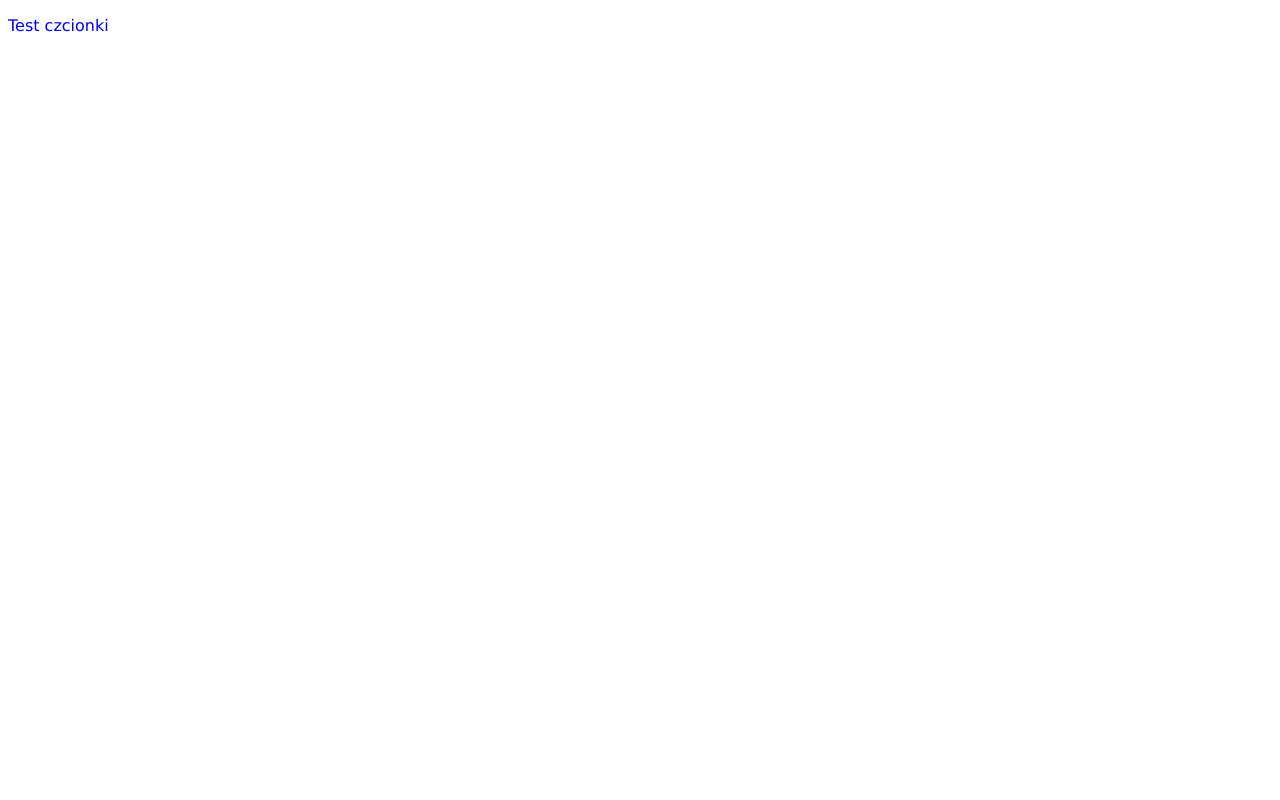
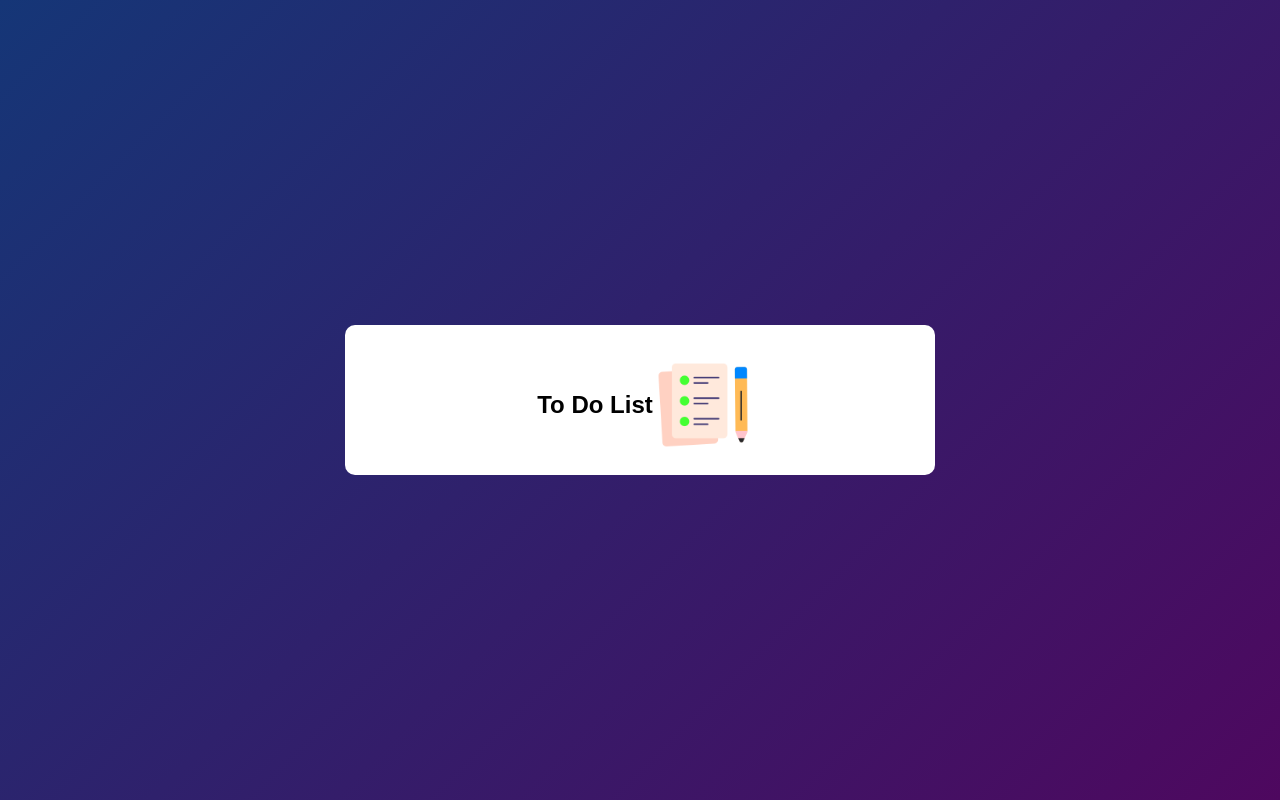
Before and after one commit to patrykos98/todoJSv2, a plain HTML site: page index.html in a window 1280 px wide. Drawn offline with Linux system fonts and the light colour scheme.

Commit message:
Uklad strony

```diff
--- a/index.html
+++ b/index.html
@@ -7,7 +7,13 @@
     <link rel="stylesheet" href="css/style.css"/>
 </head>
 <body>
-    <p>Test czcionki</p>
+    <div class="container">
+     <div class="ToDoContainer">
+        <h2>To Do List </h2>
+        <img src="img/icon.png">
+
+     </div>
+    </div>
     <script src="JavaScript/main.js"></script>
 </body>
 </html>
--- a/scss/style.scss
+++ b/scss/style.scss
@@ -1,4 +1,32 @@
 body{
-    font-family: Verdana, Geneva, Tahoma, sans-serif;
-    color:blue;
+    font-family: 'Poppins', sans-serif;
+    padding-inline-start: 0;
+    padding:0;
+    margin:0;
+    .container{
+        width:100%;
+        min-height: 100vh;
+        display:flex;
+        justify-content: center;
+        align-items: center;
+        background: linear-gradient(135deg,#153677,#4e085f);
+        .ToDoContainer{
+            display:flex;
+            justify-content: center;
+            align-items: center;
+            width:100%;
+            max-width: 540px;
+            background-color: #fff;
+            padding:30px 20px 20px 30px;
+            border-radius:10px;
+            h2{
+                display:inline-block;
+            }
+
+
+
+
+
 }
+}
+}
```
Also changed, not shown: css/style.css, img/checked.png (added), img/icon.png (added), img/unchecked.png (added), 1 other file.
